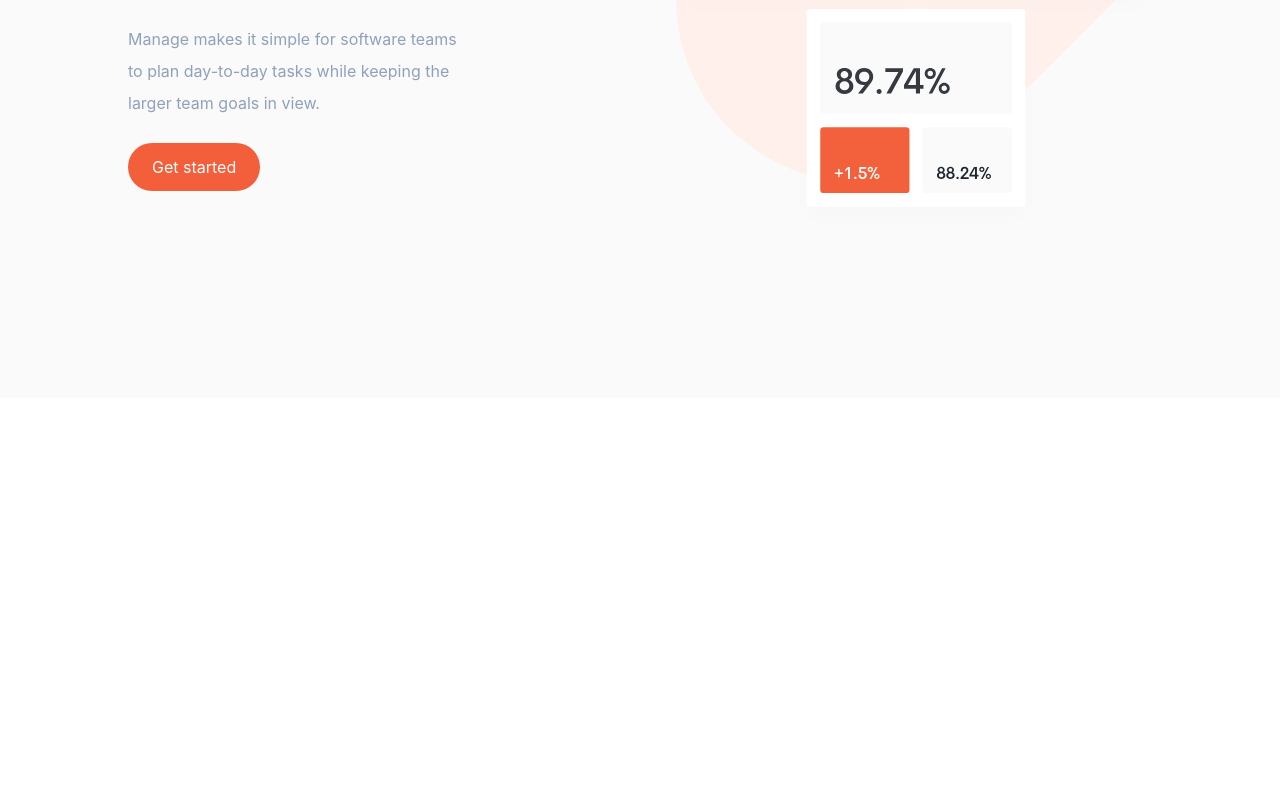
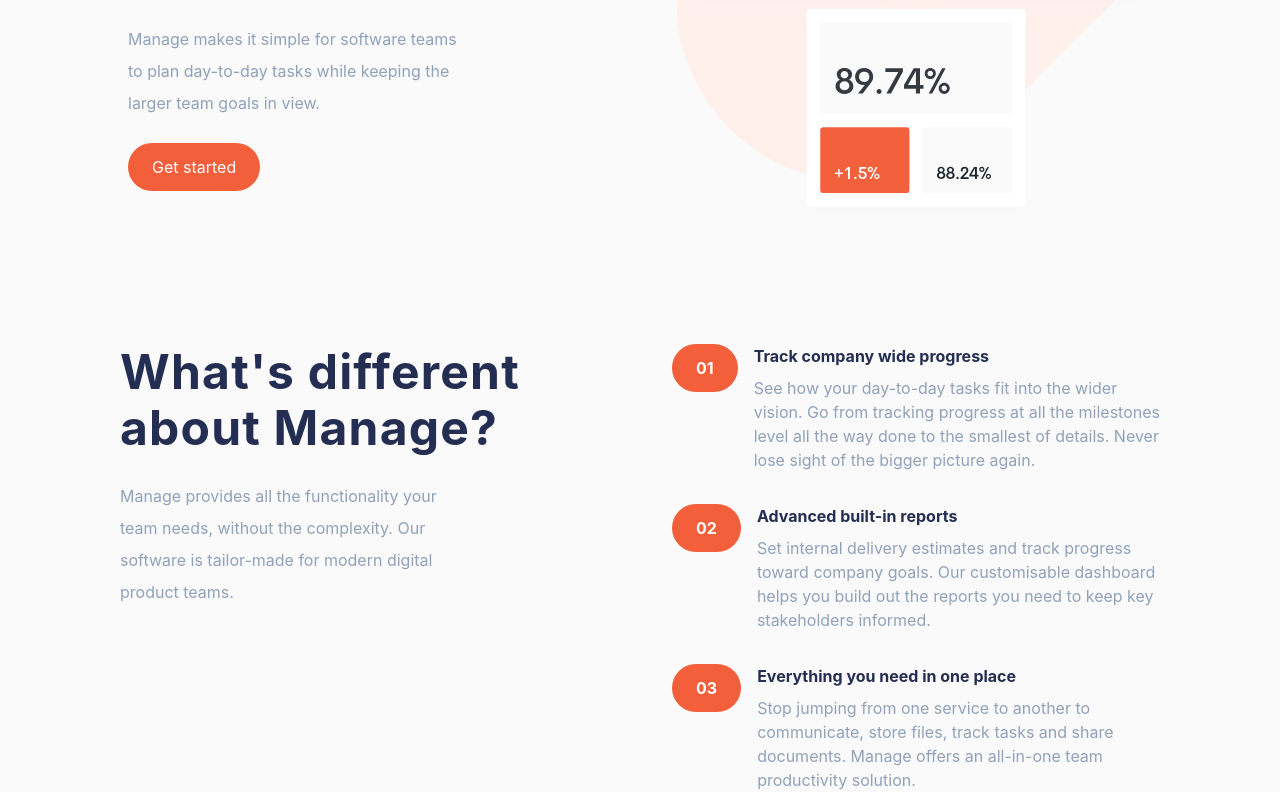
Before and after one commit to jawad-mwadama/manage-landing-page, a React (Vite) app: page / in a window 1280 px wide. Shown: the part 402-1194 px from the top of the page. Before the commit the page ends 800 px from the top, so only its background shows below. Built offline with nearby package versions, Linux system fonts and the light colour scheme.

Commit message:
done with the overview section

```diff
--- a/src/App.tsx
+++ b/src/App.tsx
@@ -1,6 +1,7 @@
 import Navbar from "./components/Navbar/Navbar";
 import tabletImg from "./assets/images/bg-tablet-pattern.svg";
 import Hero from "./components/Hero/Hero";
+import Overview from "./components/Overview/Overview";
 
 export default function App() {
   return (
@@ -15,6 +16,7 @@ export default function App() {
         <Navbar />
         <main className="mx-auto w-full max-w-6xl px-4 sm:px-6 lg:px-8">
           <Hero />
+          <Overview />
         </main>
       </div>
     </div>
--- /dev/null
+++ b/src/Ui/OverviewText.tsx
@@ -0,0 +1,23 @@
+interface OverviewTextProps {
+  number: string;
+  title: string;
+  description: string;
+}
+
+export default function OverviewText({
+  number,
+  title,
+  description,
+}: OverviewTextProps) {
+  return (
+    <div className="flex w-full min-w-0 items-start gap-4">
+      <span className="shrink-0 rounded-full bg-orange-400 px-6 py-3 font-bold text-white">
+        {number}
+      </span>
+      <div className="flex min-w-0 flex-col items-start gap-2">
+        <h3 className="font-bold text-blue-950">{title}</h3>
+        <p className="text-slate-400">{description}</p>
+      </div>
+    </div>
+  );
+}
--- /dev/null
+++ b/src/components/Overview/Overview.tsx
@@ -0,0 +1,52 @@
+import OverviewText from "../../ui/OverviewText";
+
+const overView = [
+  {
+    number: "01",
+    title: "Track company wide progress",
+    description:
+      "See how your day-to-day tasks fit into the wider vision. Go from tracking progress at all the milestones level all the way done to the smallest of details. Never lose sight of the bigger picture again.",
+  },
+  {
+    number: "02",
+    title: "Advanced built-in reports",
+    description:
+      "Set internal delivery estimates and track progress toward company goals. Our customisable dashboard helps you build out the reports you need to keep key stakeholders informed.",
+  },
+  {
+    number: "03",
+    title: "Everything you need in one place",
+    description:
+      "Stop jumping from one service to another to communicate, store files, track tasks and share documents. Manage offers an all-in-one team productivity solution.",
+  },
+];
+
+export default function Overview() {
+  return (
+    <section className="mt-20 flex w-full flex-col items-start justify-between gap-12 px-4 md:mt-28 md:flex-row md:gap-12 md:px-6 lg:gap-16">
+      {/* Left column: Heading & intro */}
+      <div className="flex w-full min-w-0 flex-col items-center text-center md:w-1/2 md:items-start md:text-left">
+        <h2 className="text-3xl font-bold tracking-wide text-blue-950 sm:text-4xl lg:text-5xl/14">
+          What's different about Manage?
+        </h2>
+        <p className="mx-auto max-w-sm py-6 text-base/8 text-slate-400 md:mx-0 md:pr-12">
+          Manage provides all the functionality your team needs, without the
+          complexity. Our software is tailor-made for modern digital product
+          teams.
+        </p>
+      </div>
+
+      {/* Right column: Numbered list */}
+      <div className="flex w-full min-w-0 flex-col gap-8 md:w-1/2">
+        {overView.map((item) => (
+          <OverviewText
+            key={item.number}
+            number={item.number}
+            title={item.title}
+            description={item.description}
+          />
+        ))}
+      </div>
+    </section>
+  );
+}
```
